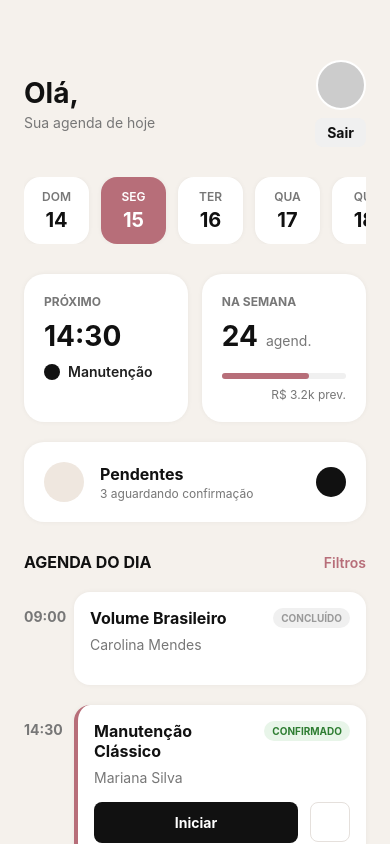
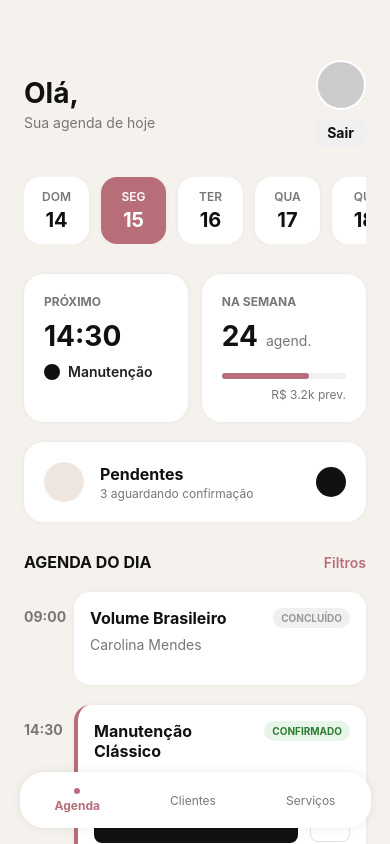
Before and after one commit to ICEI-PUC-Minas-PMV-SInt/pmv-sint-2026-1-e5-proj-agendamento, a React Native app in the folder frontend/: screen /Dashboard in a window 390 px wide. Built offline with nearby package versions, Linux system fonts and the light colour scheme.

Commit message:
feat: adiciona BottomMenu em DashboardScreen

```diff
--- a/frontend/src/screens/DashboardScreen.jsx
+++ b/frontend/src/screens/DashboardScreen.jsx
@@ -1,5 +1,6 @@
 import { View, Text, StyleSheet, ScrollView, Image, TouchableOpacity } from 'react-native';
 import { colors } from '../theme/colors';
+import BottomMenu from '../components/BottomMenu';
 
 const days = [
   { day: 'DOM', date: '14', active: false },
@@ -52,6 +53,7 @@ export default function DashboardScreen({ route, navigation }) {
   }
 
   return (
+    <View style={styles.mainContainer}>
       <ScrollView style={styles.container} showsVerticalScrollIndicator={false}>
         <View style={styles.header}>
           <View>
@@ -147,15 +149,20 @@ export default function DashboardScreen({ route, navigation }) {
             </View>
           ))}
         </View>
-      <View style={{ height: 40 }} />
+        <View style={{ height: 100 }} />
       </ScrollView>
+      <BottomMenu active="Dashboard" navigation={navigation} />
+    </View>
   );
 }
 
 const styles = StyleSheet.create({
+  mainContainer: {
+    flex: 1,
+    backgroundColor: colors.background,
+  },
   container: {
     flex: 1,
-    backgroundColor: colors.background,
     paddingTop: 60,
     paddingHorizontal: 24,
   },
```
Lines whose indentation alone changed are shown as unchanged.
